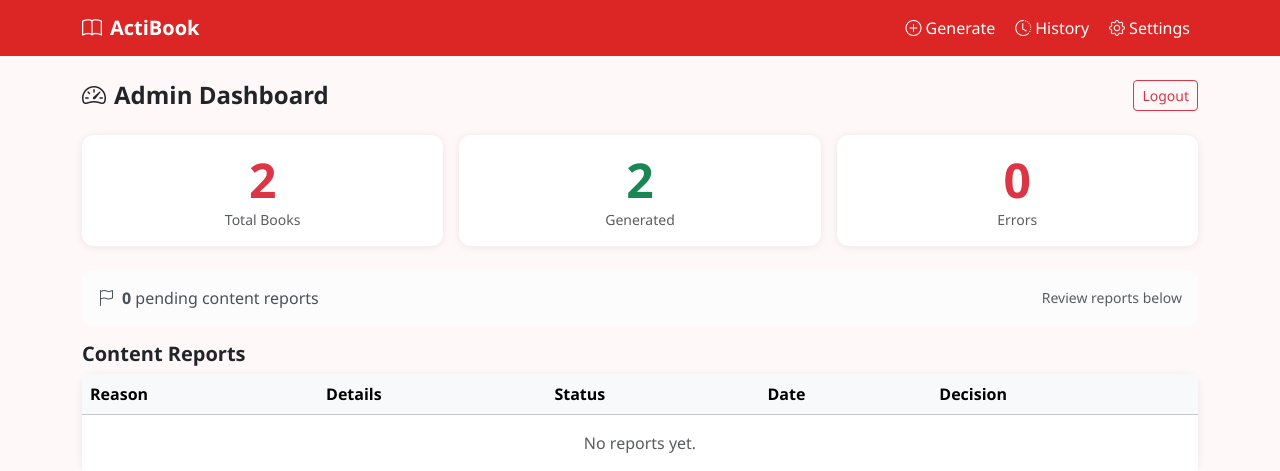
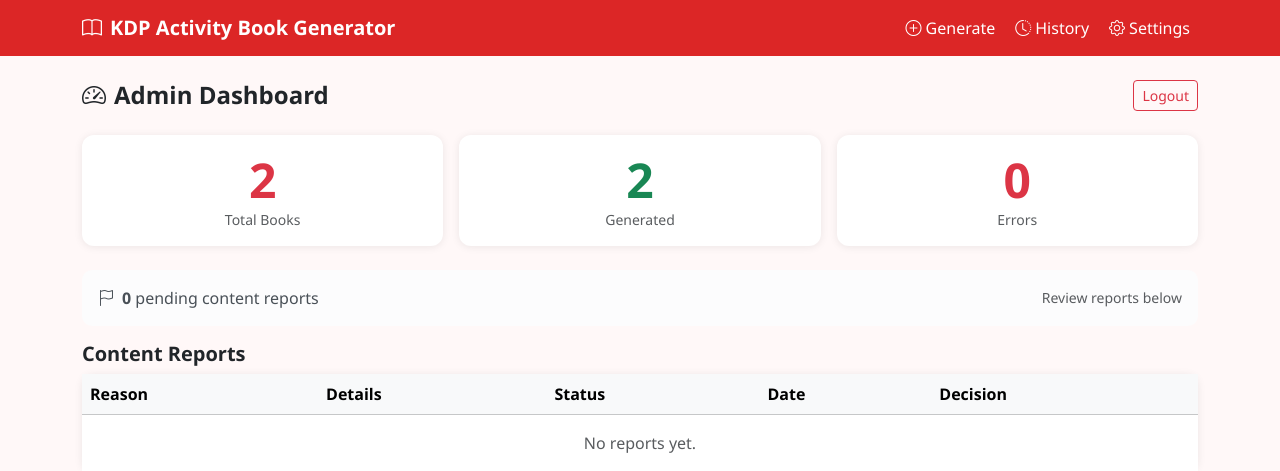
Before and after one commit to julisunkan/diginame3, a Flask app: page /otherapps/actibook/admin/dashboard in a window 1280 px wide. Shown: the top 471 px of the page. Run offline with Flask 3, Linux system fonts and the light colour scheme; a user stored in the database is signed in; data comes from the database, SQL or seed files in the repository; data that the repository does not hold is empty; some libraries are stand-ins or nearby versions.

Commit message:
Update title to 'KDP Activity Book Generator'

```diff
--- a/otherapps/actibook/templates/actibook/base.html
+++ b/otherapps/actibook/templates/actibook/base.html
@@ -3,7 +3,7 @@
 <head>
   <meta charset="UTF-8"/>
   <meta name="viewport" content="width=device-width, initial-scale=1.0"/>
-  <title>{% block title %}Activity Book Generator{% endblock %}</title>
+  <title>{% block title %}KDP Activity Book Generator{% endblock %}</title>
   <meta name="description" content="Generate custom activity books with word searches, Sudoku, crosswords and trivia."/>
   <meta name="theme-color" content="#DC2626"/>
   <link rel="manifest" href="{{ url_for('actibook.static', filename='manifest.json') }}"/>
@@ -31,7 +31,7 @@
 <nav class="navbar navbar-expand-lg">
   <div class="container">
     <a class="navbar-brand fw-bold" href="{{ url_for('actibook.index') }}">
-      <i class="bi bi-book me-2"></i>ActiBook
+      <i class="bi bi-book me-2"></i>KDP Activity Book Generator
     </a>
     <button class="navbar-toggler border-0" type="button" data-bs-toggle="collapse" data-bs-target="#nav">
       <span class="navbar-toggler-icon"></span>
```
